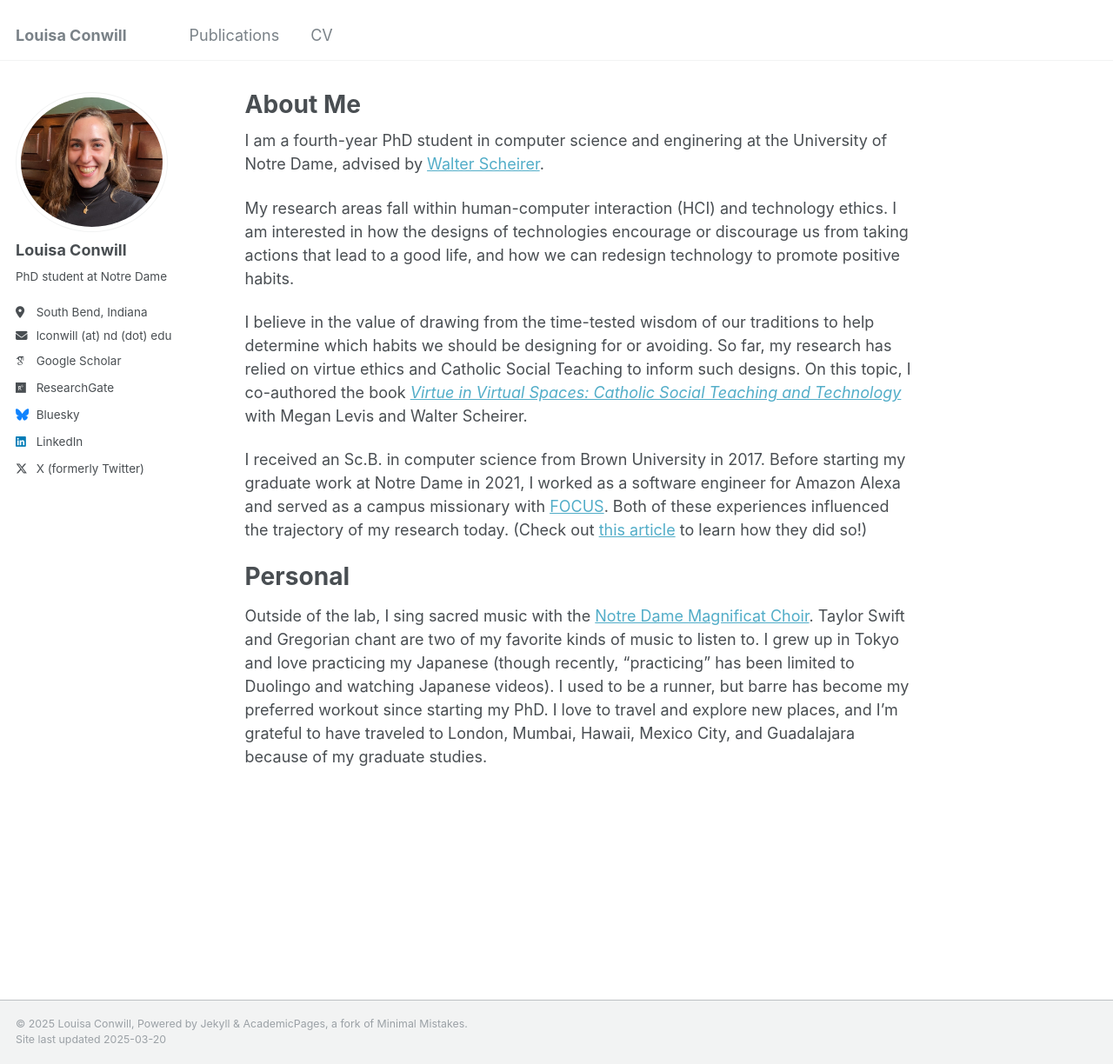
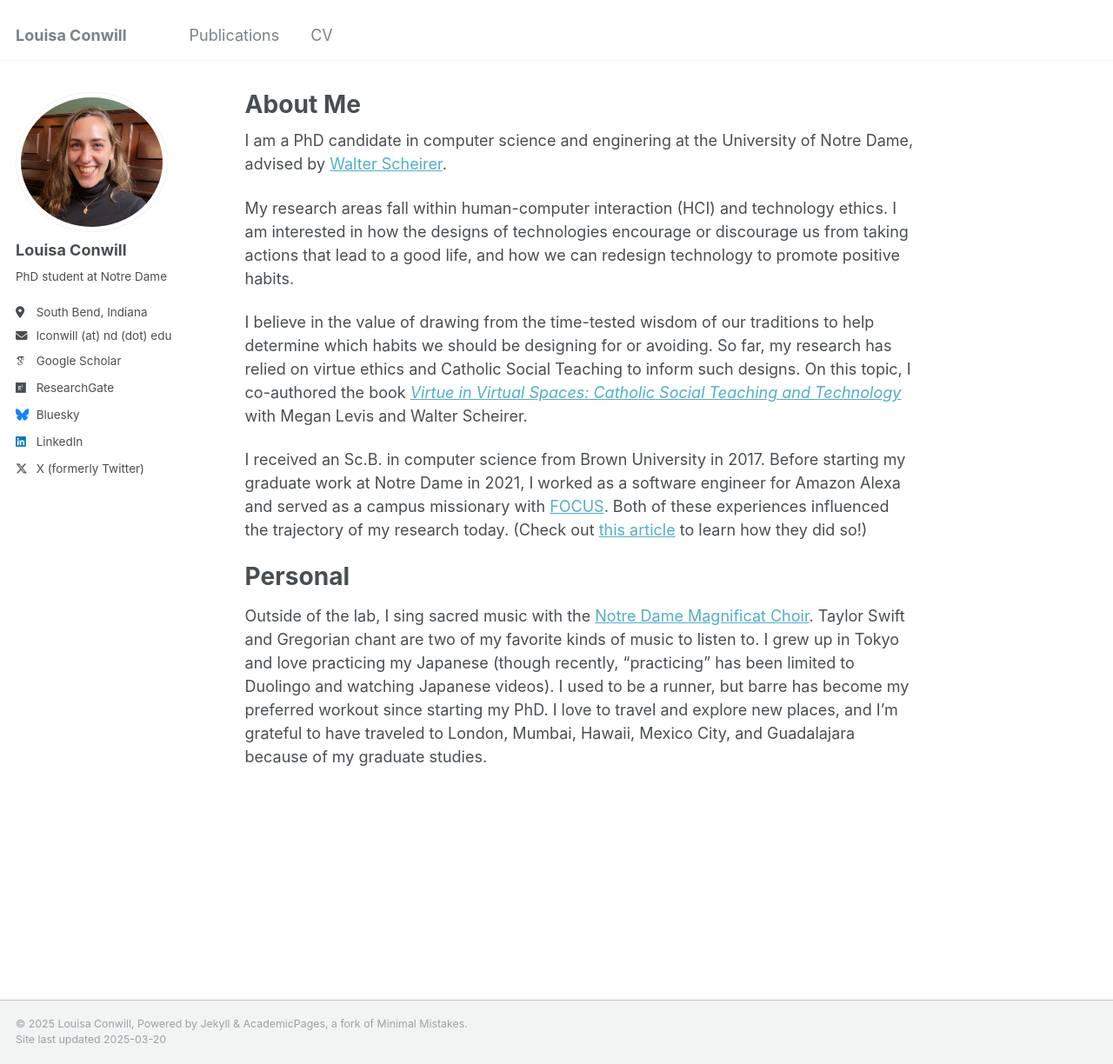
Before and after one commit to louisaconwill/louisaconwill.github.io, a Jekyll site: the page built from _pages/about.md, in a window 1280 px wide and 1224 px high. Shown: the whole window at 87% size. Built offline with Jekyll 4.4.1, drawn with Linux system fonts in a browser that asks for light colours; some web fonts are replaced.

Commit message:
Update fro PhD student to PhD candidate

```diff
--- a/_config.yml
+++ b/_config.yml
@@ -11,7 +11,7 @@ locale                   : "en-US"
 title                    : "Louisa Conwill"
 title_separator          : "-"
 name                     : &name "Louisa Conwill"
-description              : &description "PhD student at Notre Dame"
+description              : &description "PhD candidate at Notre Dame"
 url                      : https://louisaconwill.github.io # the base hostname & protocol for your site e.g. "https://mmistakes.github.io"
 baseurl                  : "" # the subpath of your site, e.g. "/blog"
 repository               : "louisaconwill/louisaconwill.github.io"
--- a/_pages/about.md
+++ b/_pages/about.md
@@ -7,7 +7,7 @@ redirect_from:
   - /about.html
 ---
 
-I am a fourth-year PhD student in computer science and enginering at the University of Notre Dame, advised by [Walter Scheirer](https://www.wjscheirer.com).
+I am a PhD candidate in computer science and enginering at the University of Notre Dame, advised by [Walter Scheirer](https://www.wjscheirer.com).
 
 My research areas fall within human-computer interaction (HCI) and technology ethics. I am interested in how the designs of technologies encourage or discourage us from taking actions that lead to a good life, and how we can redesign technology to promote positive habits.
 
```
